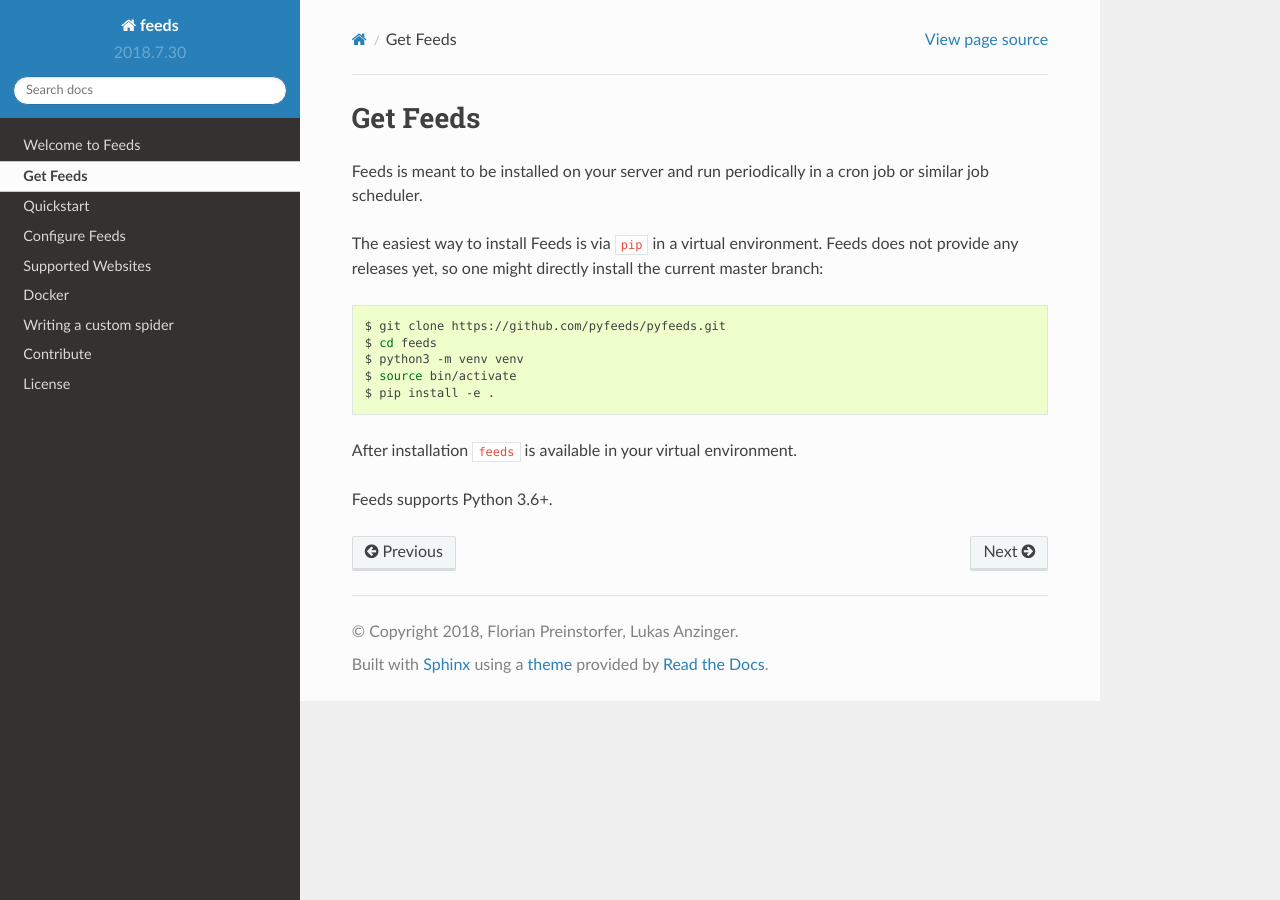
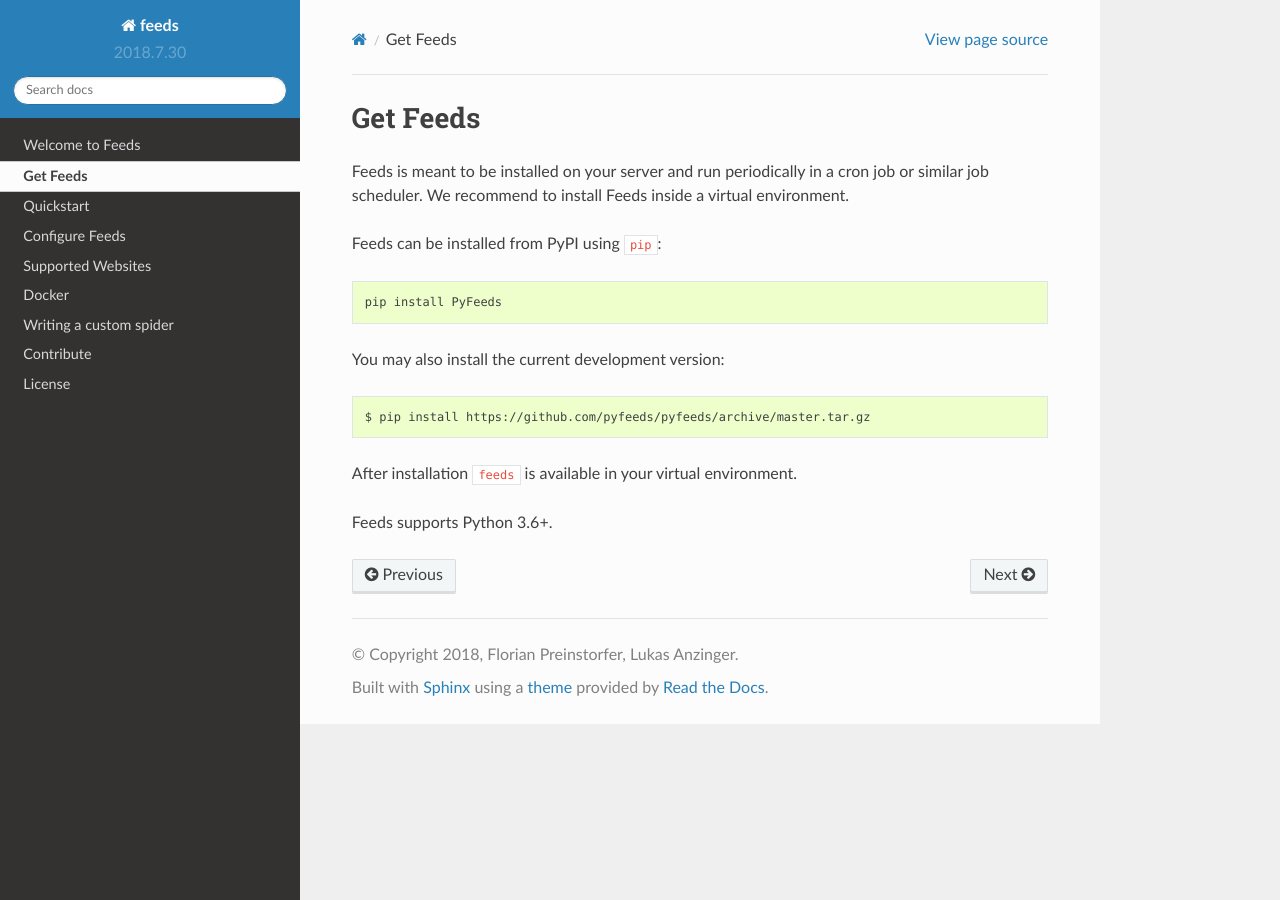
Before and after one commit to PyFeeds/PyFeeds, a Sphinx documentation site: the page built from docs/get.rst, in a window 1280 px wide. Built offline with Sphinx 7.4.7 and the Read the Docs theme 2.0.0, drawn with Linux system fonts in a browser that asks for light colours.

Commit message:
Update install documentation

```diff
--- a/docs/get.rst
+++ b/docs/get.rst
@@ -1,19 +1,20 @@
 Get Feeds
 =========
 Feeds is meant to be installed on your server and run periodically in a cron
-job or similar job scheduler.
+job or similar job scheduler. We recommend to install Feeds inside a virtual
+environment.
 
-The easiest way to install Feeds is via ``pip`` in a virtual environment. Feeds
-does not provide any releases yet, so one might directly install the current
-master branch:
+Feeds can be installed from PyPI using ``pip``:
 
 .. code-block:: bash
 
-    $ git clone https://github.com/pyfeeds/pyfeeds.git
-    $ cd feeds
-    $ python3 -m venv venv
-    $ source bin/activate
-    $ pip install -e .
+  pip install PyFeeds
+
+You may also install the current development version:
+
+.. code-block:: bash
+
+    $ pip install https://github.com/pyfeeds/pyfeeds/archive/master.tar.gz
 
 After installation ``feeds`` is available in your virtual environment.
 
```
Also changed, not shown: README.rst (+13 -10 lines).
